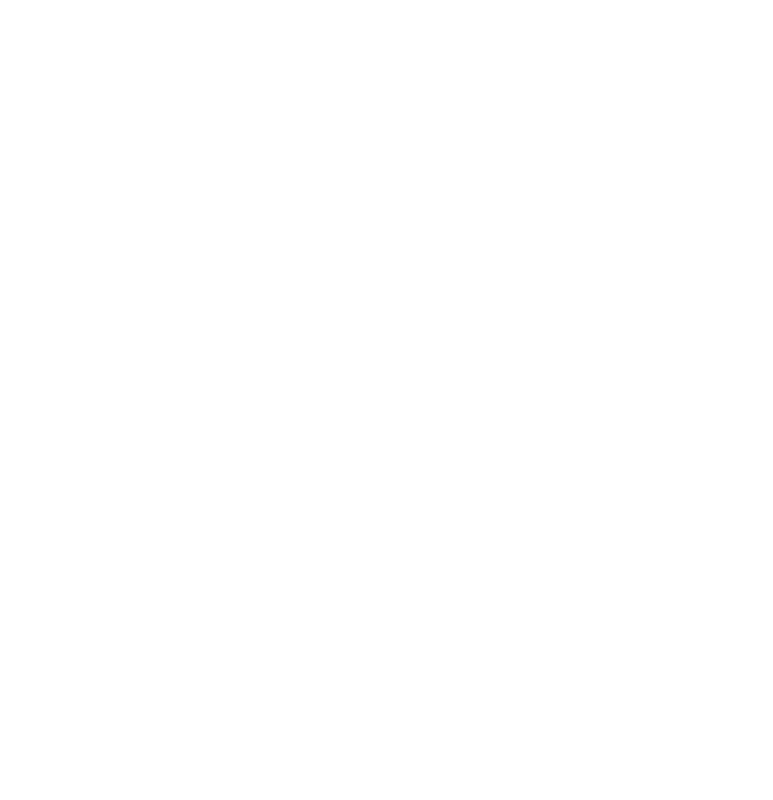
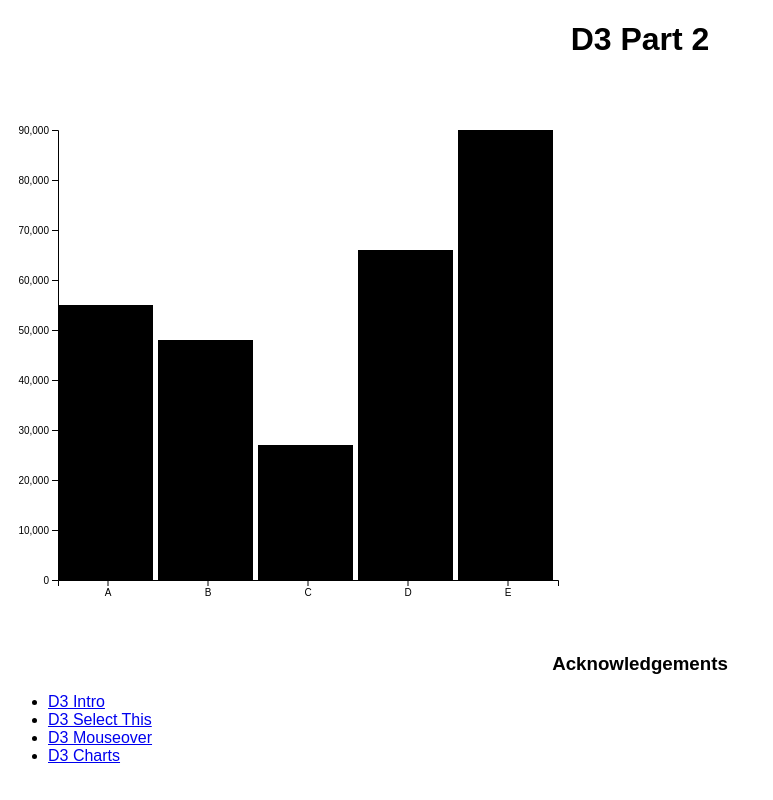
Before and after one commit to DS4200-S23-Class/ic-08-patel-perrotta, a plain HTML site: page index.html in a window 1280 px wide. Shown: the whole page, without its empty margins (0-773 px from the left). Drawn offline with Linux system fonts and the light colour scheme.

Commit message:
All changes done

```diff
--- /dev/null
+++ b/d3.v6.1.1/main.js
@@ -0,0 +1,74 @@
+// Setting up constant variables
+const FRAME_HEIGHT = 550;
+const FRAME_WIDTH = 600;
+const MARGINS = {left: 50, right: 50,
+				top: 50, bottom: 50};
+
+// Constants for scaling the visualizations
+const VIS_HEIGHT = FRAME_HEIGHT - MARGINS.top - MARGINS.bottom;
+const VIS_WIDTH = FRAME_WIDTH - MARGINS.left - MARGINS.right;
+
+// Creating a frame for first vis in column 1
+const FRAME1 = d3.select("#flex_left")
+					.append("svg")
+						.attr("height", FRAME_HEIGHT)
+						.attr("width", FRAME_WIDTH)
+						.attr("class", "frame");
+
+
+                        function build_barchart() {
+                            // read data from second file
+                            d3.csv("data/data.csv").then((data) => {
+
+                                console.log(data);
+
+                                const MAX_Y2 = d3.max(data, (d) => {return parseInt(d.Value); });
+
+                                const X_SCALE2 = d3.scaleBand()
+                                                    .domain(data.map((d) => {return d.Category}))
+                                                    .range([0, VIS_WIDTH]);
+
+                                const Y_SCALE2 = d3.scaleLinear()
+                                                    .range([VIS_HEIGHT, 0])
+                                                    .domain([0, MAX_Y2])
+
+                                // plot
+                                FRAME1.selectAll(".bar")
+                                                .data(data)
+                                                .enter().append("rect")
+                                                            .attr("class", "bar")
+                                                            .attr("x", d => {
+                                                                    return X_SCALE2(d.Category) + MARGINS.left
+                                                                })
+                                                            .attr("y", d => {
+                                                                return (Y_SCALE2(d.Value) + MARGINS.bottom)
+                                                            })
+                                                            .attr("width", X_SCALE2.bandwidth() - 5)
+                                                            .attr("height", d => {
+                                                                return (VIS_HEIGHT - Y_SCALE2(d.Value))
+                                                            })
+
+                                // add x-axis
+                                // create x-axis
+                                FRAME1.append("g")
+                                          .attr("transform", "translate(" +
+                                              MARGINS.left+ "," + (MARGINS.top + VIS_HEIGHT) + ")")
+                                              .call(d3.axisBottom(X_SCALE2).ticks(10));
+
+                                // create y-axis
+                                FRAME1.append("g")
+                                          .attr("transform", "translate(" +
+                                              MARGINS.left + "," + (MARGINS.top) + ")")
+                                          .call(d3.axisLeft(Y_SCALE2).ticks(10));
+
+                                // create a tooltip
+                                const TOOLTIP = d3.select("#flex_left")
+                                                    .append("div")
+                                                        .attr("class", "tooltip")
+                                                        .style("opacity", 0);
+
+
+                            });
+                        }
+
+                        build_barchart();
--- a/index.html
+++ b/index.html
@@ -3,16 +3,59 @@
 
 <head>
     <meta charset=utf-8/>
+
+    <!-- Title for webpage -->
+    <title>ic-08</title>
+
+    <!-- Link to stylesheet -->
+    <link rel="stylesheet" href="style.css">
+
+    <!-- Link to D3 -->
+    <script src='d3.v6.1.1/d3.min.js'></script>
 </head>
 
 
 <body>
 
-    <div>
+    <h1 class="centered">D3 Part 2</h1>
 
-    </div>
+    <!-- Flexbox -->
+    <div class="flexbox">
 
+        <!-- Left Column In Flexbox -->
+        <div id="flex_left">
+            <div id="vis1"></div>
+        </div>
+
+        <!-- Right Column In Flexbox -->
+        <div id="flex_right">
+            <div id="displayPoint"></div>
+        </div>
+
+     </div>
+
+
+    <script src="d3.v6.1.1/main.js"></script>
 
 </body>
 
+<h3 class="centered">Acknowledgements</h3>
+    <div>
+        <ul>
+            <li>
+                <a href="https://d3-graph-gallery.com/intro_d3js.html">D3 Intro</a>
+            </li>
+            <li>
+                <a href="https://stackoverflow.com/questions/50161179/d3-selectthis-works-on-mouseover-but-not-on-function-called-in-mouseover">D3 Select This</a>
+            </li>
+            <li>
+                <a href="https://www.appsloveworld.com/d3js/100/1/d3-js-change-color-and-size-on-line-graph-dot-on-mouseover">D3 Mouseover</a>
+            </li>
+            <li>
+                <a href="https://observablehq.com/@d3/gallery">D3 Charts</a>
+            </li>
+
+        </ul>
+    </div>
+
 </html>
--- /dev/null
+++ b/style.css
@@ -0,0 +1,34 @@
+/* Sets all font to Arial */
+body {
+    font-family: Arial;
+}
+
+.centered {
+    text-align: center;
+}
+
+/* Flexbox */
+.flexbox {
+    display: flex;
+  }
+
+  /* Left column takes up 60% of the page */
+  #flex_left {
+    flex: 60%;
+  }
+
+  /* Left column takes up 40% of the page */
+  #flex_right {
+      flex: 40%;
+  }
+
+
+/* Style axes color and width */
+.axes {
+	stroke: rgb(0, 0, 0);
+	stroke-width: 2;
+}
+
+h3 {
+    text-align: center;
+}
```
Also changed, not shown: 1 other file.
